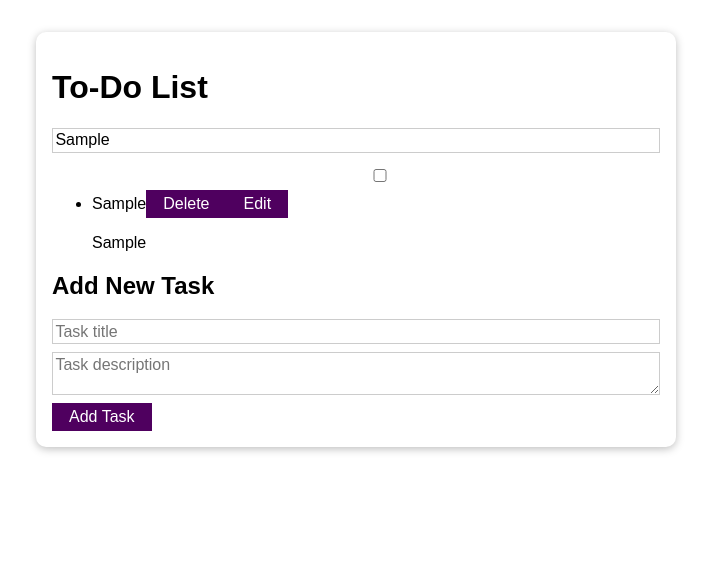
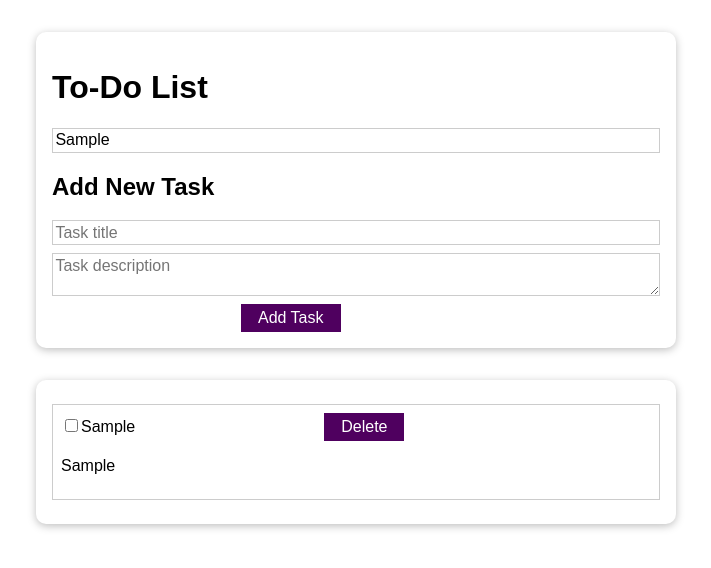
Before and after one commit to Mohamedkaif10/alumni, a React (Create React App) app: page / in a window 1280 px wide. Both pictures are taken after typing "Sample", "Sample", "Sample" into the empty fields and a click on the button "Add Task". Shown: the top 568 px of the page, without its empty margins (284-995 px from the left). Built offline with nearby package versions, Linux system fonts and the light colour scheme.

Commit message:
narly final

```diff
--- a/src/Assets/Button.module.css
+++ b/src/Assets/Button.module.css
@@ -5,6 +5,8 @@
     color: white;
     padding: 0.25rem 1rem;
     cursor: pointer;
+    position: relative;
+    left:5cm
   }
 
   .button:hover,
--- a/src/pages/Homepage.js
+++ b/src/pages/Homepage.js
@@ -1,31 +1,18 @@
-import React, { useState, useEffect } from 'react';
-import Button from '../Assets/Button';
+import classes from "./Homepage.module.css"
+import React, { useState, Fragment } from 'react';
 import Card from '../Assets/Card';
-import classes from "./Homepage.module.css"
+import Button from "../Assets/Button"
 const TodoList = () => {
   const [tasks, setTasks] = useState([]);
   const [newTask, setNewTask] = useState('');
   const [newTaskDescription, setNewTaskDescription] = useState('');
   const [searchTerm, setSearchTerm] = useState('');
-
-  useEffect(() => {
-    const storedTasks = localStorage.getItem('tasks');
-    if (storedTasks) {
-      setTasks(JSON.parse(storedTasks));
-    }
-  }, []);
-
-  useEffect(() => {
-    localStorage.setItem('tasks', JSON.stringify(tasks));
-  }, [tasks]);
-
   const addTask = () => {
     if (newTask.trim() !== '') {
       const newTaskObj = {
         id: new Date().getTime(),
         title: newTask,
         description: newTaskDescription,
-        completed: false,
       };
       setTasks([...tasks, newTaskObj]);
       setNewTask('');
@@ -38,19 +25,6 @@ const TodoList = () => {
     setTasks(updatedTasks);
   };
 
-  const toggleComplete = (taskId) => {
-    const updatedTasks = tasks.map((task) => {
-      if (task.id === taskId) {
-        return {
-          ...task,
-          completed: !task.completed,
-        };
-      }
-      return task;
-    });
-    setTasks(updatedTasks);
-  };
-
   const handleSearch = (event) => {
     setSearchTerm(event.target.value);
   };
@@ -60,6 +34,7 @@ const TodoList = () => {
   );
 
   return (
+    <Fragment>
     <Card className={classes.input}>
       <h1>To-Do List</h1>
       <input
@@ -68,23 +43,7 @@ const TodoList = () => {
         value={searchTerm}
         onChange={handleSearch}
       />
-      <ul>
-        {filteredTasks.map((task) => (
-          <li key={task.id}>
-            <input
-              type="checkbox"
-              checked={task.completed}
-              onChange={() => toggleComplete(task.id)}
-            />
-            <span className={task.completed ? 'completed' : ''}>
-              {task.title}
-            </span>
-            <Button onClick={() => deleteTask(task.id)}>Delete</Button>
-            <Button>Edit</Button>
-            <p>{task.description}</p>
-          </li>
-        ))}
-      </ul>
+
       <h2>Add New Task</h2>
       <input
         type="text"
@@ -99,6 +58,25 @@ const TodoList = () => {
       ></textarea>
       <Button onClick={addTask}>Add Task</Button>
     </Card>
+    <Card className={classes.task}>
+    <ul>
+        {filteredTasks.map((task) => (
+          <li key={task.id}>
+            <input
+              type="checkbox"
+              checked={task.completed}
+              onClick={() => deleteTask(task.id)}
+            />
+            <span className={task.completed ? 'completed' : ''}>
+              {task.title}
+            </span>
+            <Button onClick={() => deleteTask(task.id)}>Delete</Button>
+            <p>{task.description}</p>
+          </li>
+        ))}
+      </ul>
+      </Card>
+    </Fragment>
   );
 };
 
--- a/src/pages/Homepage.module.css
+++ b/src/pages/Homepage.module.css
@@ -37,3 +37,19 @@
     outline: none;
     border-color: #4f005f;
   }
+  .task {
+    margin: 2rem auto;
+    width: 90%;
+    max-width: 40rem;
+  }
+
+  .task ul {
+    list-style: none;
+    padding: 1rem;
+  }
+
+  .task li {
+    border: 1px solid #ccc;
+    margin: 0.5rem 0;
+    padding: 0.5rem;
+  }
```
Also changed, not shown: 1 other file (tests, documents, lock files or other folders).
